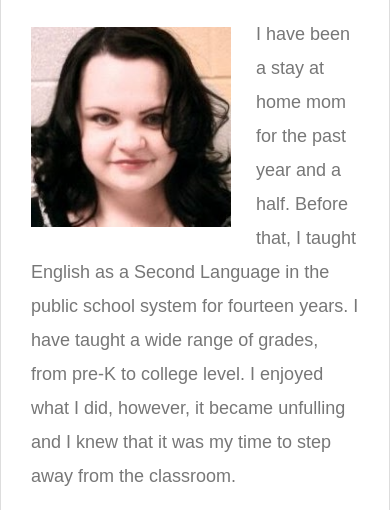
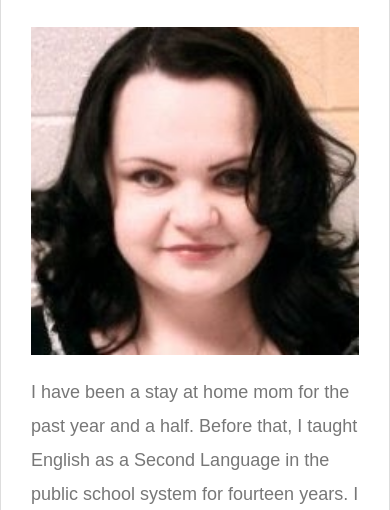
Before and after one commit to amyhaerr/Responsive-Portfolio, a plain HTML site: page index.html in a window 390 px wide. Shown: the part 307-817 px from the top of the page. Drawn offline with Linux system fonts and the light colour scheme.

Commit message:
work on css

```diff
--- a/assets/css/style.css
+++ b/assets/css/style.css
@@ -265,4 +265,9 @@ input[type=submit] {
     margin: 0;
   }
 
+  .auth-image {
+    width: 100%;
+    margin-bottom: 20px;
+  }
+
 }
```
